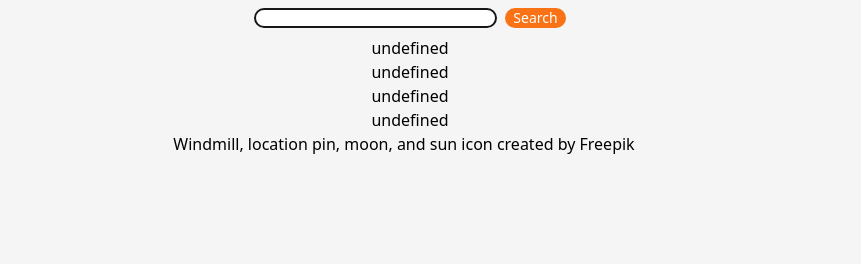
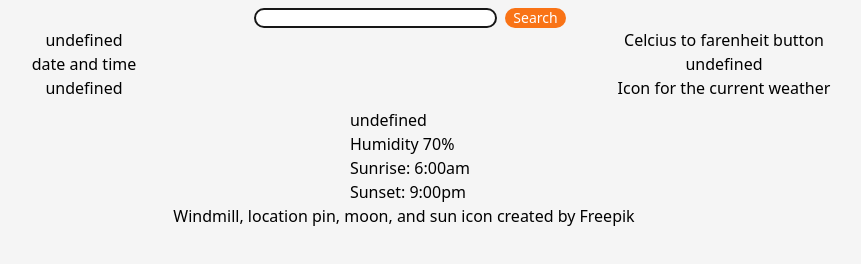
Before and after one commit to mitchelldirt/windmill-weather, a website built with Parcel: page src/index.html in a window 1280 px wide. Shown: the part 40-304 px from the top of the page, without its empty margins (236-1097 px from the left). Built offline with nearby package versions, Linux system fonts and the light colour scheme; no server answers.

Commit message:
Starting to get the framework for this

```diff
--- a/src/index.html
+++ b/src/index.html
@@ -15,24 +15,37 @@
         alt="Location pin. Use to get current locations weather"></button>
     <span class="text-orange-500 font-custom font-bold text-3xl ml-4 mr-4">Windmill Weather</span>
     <button class="w-6 h-6" id="darkModeToggle"><img id="moonIcon" class="w-6 h-6" src="./assets/moon.png"
-      alt="cute smiling moon. Clicking this changes it to a sun and turns the background to dark mode"><img
-      id="sunIcon" class="hidden w-6 h-6" src="./assets/sun.png"
-      alt="cute smiling sun. Clicking this changes it to a moon and turns the background to light mode"></button>
+        alt="cute smiling moon. Clicking this changes it to a sun and turns the background to dark mode"><img
+        id="sunIcon" class="hidden w-6 h-6" src="./assets/sun.png"
+        alt="cute smiling sun. Clicking this changes it to a moon and turns the background to light mode"></button>
   </div>
 
   <form class="flex align-middle mt-3 ml-3" action="">
     <label for="searchBar"></label>
-    <input class="h-5 border-neutral-900 dark:border-neutral-50 border-2 rounded-full py-1 px-1" type="text" name="searchBar" id="searchBar">
+    <input class="h-5 border-neutral-900 dark:border-neutral-50 border-2 rounded-full py-1 px-1" type="text"
+      name="searchBar" id="searchBar">
     <button id="submitBtn"
       class="rounded-full bg-orange-500 text-white px-2 ml-2 h-5 text-sm text-center">Search</button>
   </form>
 
+  <section style="width: 100%;" class="flex">
+    <div class="flex flex-col w-2/4 items-center">
+      <p class="dark:text-white" id="city"></p>
+      <p>date and time</p>
+      <p class="dark:text-white" id="weather"></p>
+    </div>
+    <div class="flex flex-col w-2/4 items-center">
+      <p class="">Celcius to farenheit button</p>
+      <p class="dark:text-white" id="temperature"></p>
+      <p>Icon for the current weather</p>
+    </div>
+  </section>
+
   <div class="ml-3 mt-2">
-    <h1 class="dark:text-white" id="city"></h1>
-    <p class="dark:text-white" id="temperature"></p>
     <p class="dark:text-white" id="wind"></p>
-    <p class="dark:text-white" id="precip"></p>
-    <p class="dark:text-white" id="weather"></p>
+    <p class="dark:text-white" id="humidity">Humidity 70%</p>
+    <p class="dark:text-white" id="sunrise">Sunrise: 6:00am</p>
+    <p class="dark:text-white" id="sunset">Sunset: 9:00pm</p>
   </div>
   <footer>
     <div>
```
Also changed, not shown: dist/index.html, dist/output.css, 4 other files.
